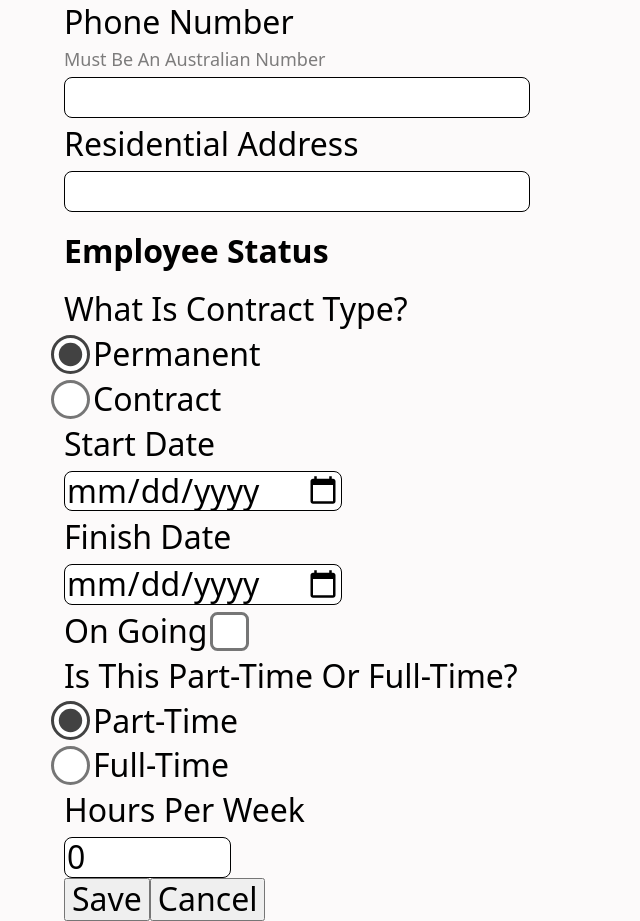
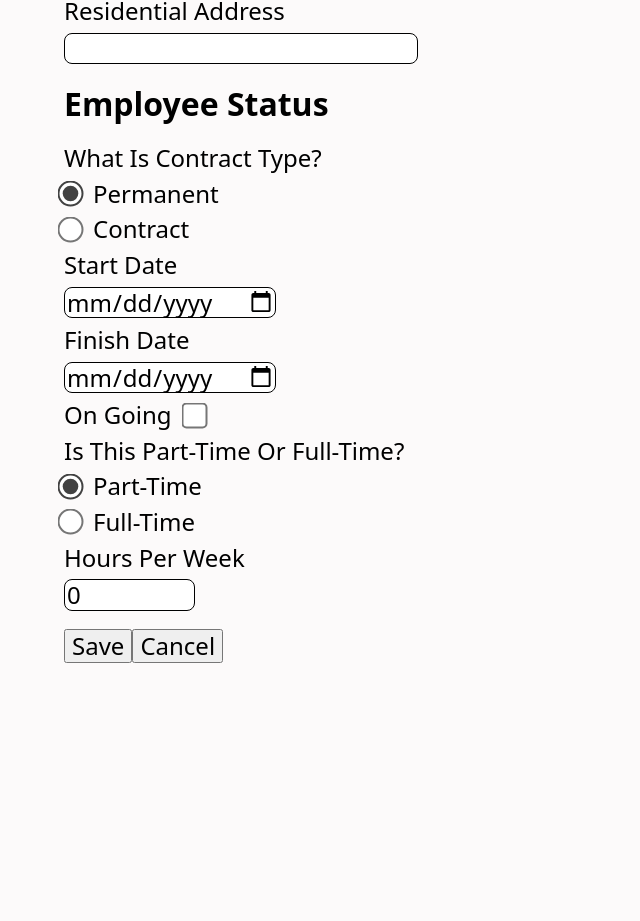
Before and after one commit to pikmot/employee-creator-frontend, a React (Vite) app: page /employees/createEmployee in a window 1280 px wide. Shown: the part 735-1656 px from the top of the page, without its empty margins (0-640 px from the left). After the commit the page ends 1398 px from the top, so only its background shows below. Built offline with nearby package versions, Linux system fonts and the light colour scheme.

Commit message:
aads zod schema for form

```diff
--- a/src/pages/Form/Form.module.scss
+++ b/src/pages/Form/Form.module.scss
@@ -1,5 +1,6 @@
 @use "../../scss/mixins/mixins";
 @use "../../scss/mixins/colors" as *;
+@use "../../scss/mixins/media";
 
 .form {
   @include mixins.dimension(100vw, 100vh);
@@ -12,7 +13,7 @@
     background-color: $header-bg;
     padding: 2rem 4rem;
 
-    font-size: 24px;
+    font-size: 18px;
 
     margin: 0;
 
@@ -27,7 +28,7 @@
 
     @include mixins.flexbox(column, center, flex-start);
 
-    font-size: 32px;
+    font-size: 24px;
     font-weight: 400;
 
     row-gap: 8px;
@@ -49,18 +50,19 @@
 
     @include mixins.flexbox(row);
 
-    font-size: 32px;
+    font-size: 24px;
     column-gap: 16px;
+    row-gap: 12px;
 
     input {
-      transform: scale(3);
+      transform: scale(2);
       accent-color: $radio-color;
     }
   }
 
   &__button-container {
     button {
-      font-size: 32px;
+      font-size: 24px;
     }
   }
 }
--- a/src/pages/Form/Form.tsx
+++ b/src/pages/Form/Form.tsx
@@ -266,6 +266,8 @@ export default function Form() {
           />
         </div>
 
+        <br></br>
+
         <div className={classes["form__button-container"]}>
           <button type="submit">Save</button>
           <button onClick={handleBack} type="button">
--- a/src/pages/Home/Home.tsx
+++ b/src/pages/Home/Home.tsx
@@ -32,7 +32,7 @@ export default function Home() {
       <article>
         <div className={classes["home__sub-title"]}>
           <p className={classes["home__sub-title__text"]}>
-            Please Click On "EDIT" for furhter details
+            Please Click On "EDIT" for further details
           </p>
           <button onClick={handleClick}>Add Employee</button>
         </div>
```
Also changed, not shown: src/components/EmployeeForm/schema.ts (added, +18 -0 lines).
